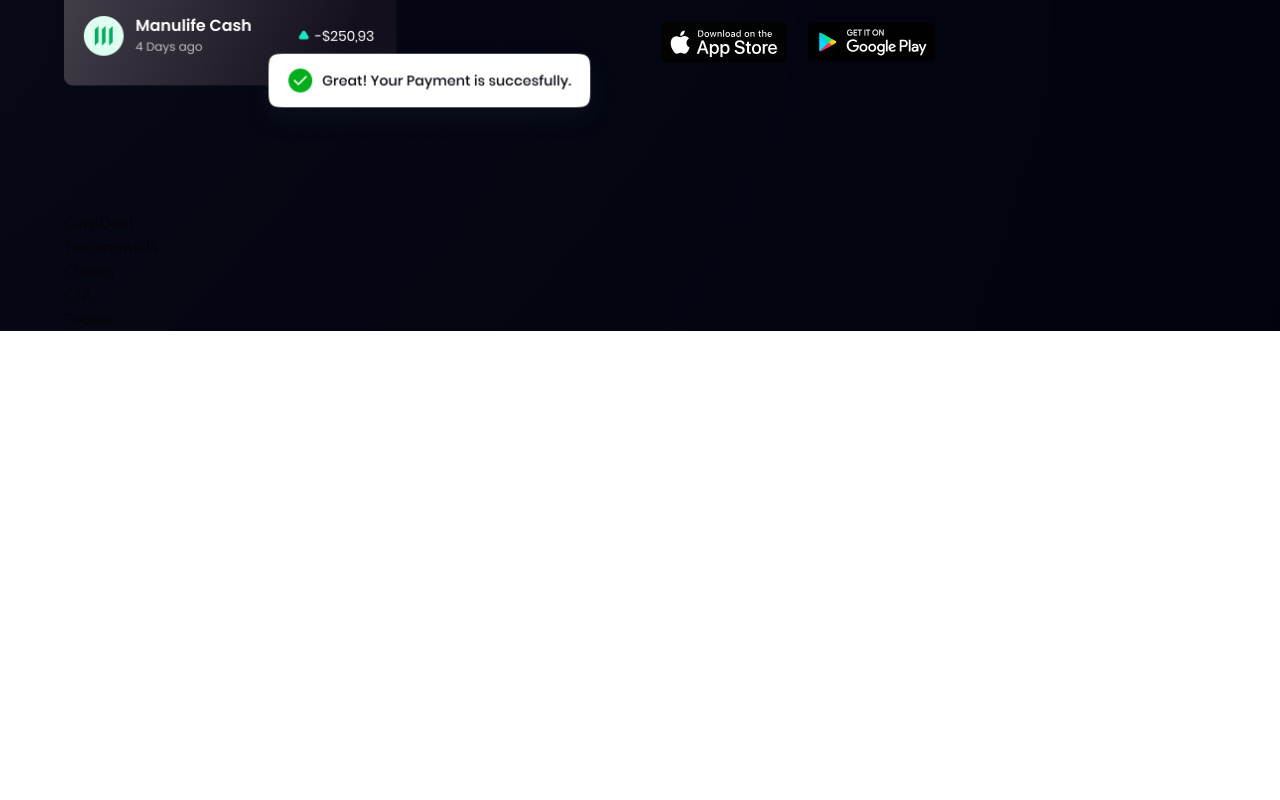
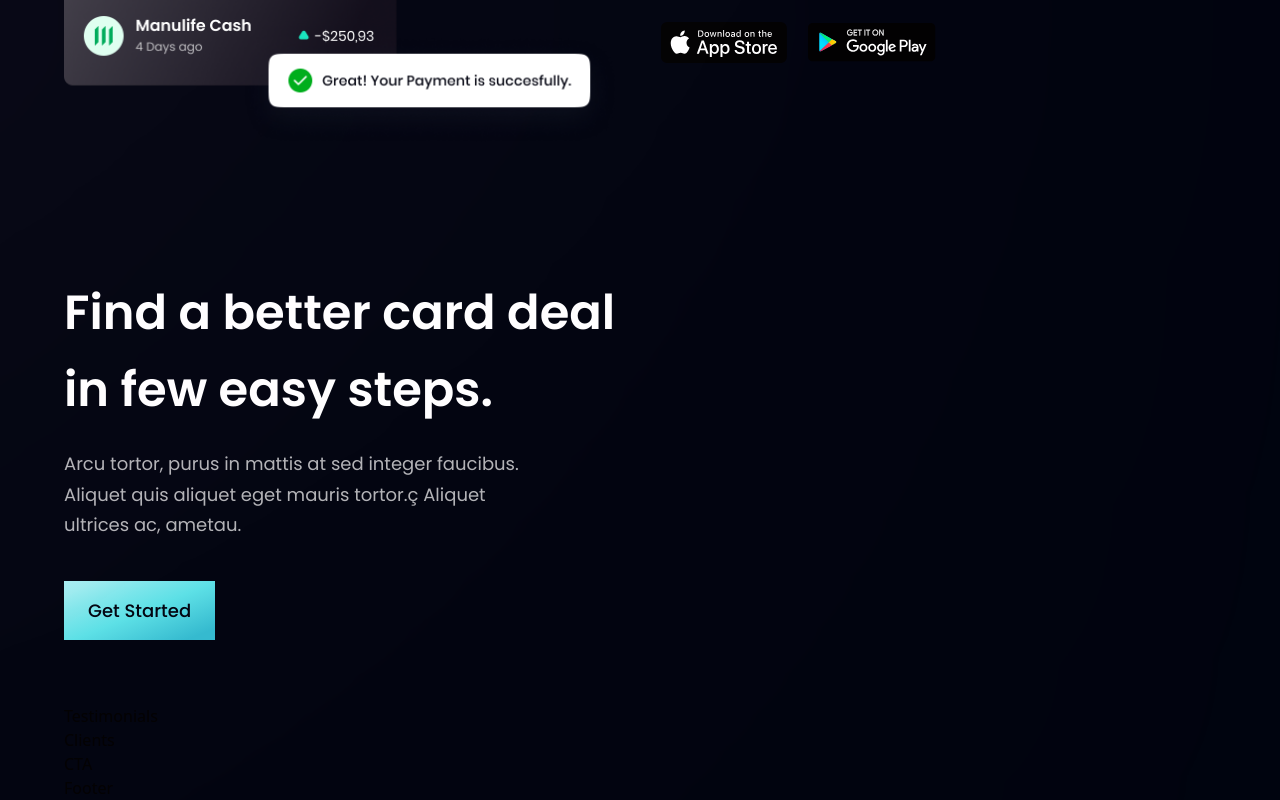
Before and after one commit to rva-mike/bank-modern-app, a React (Vite) app: page / in a window 1280 px wide. Shown: the part 1968-2768 px from the top of the page. Before the commit the page ends 2299 px from the top, so only its background shows below. Built offline with nearby package versions, Linux system fonts and the light colour scheme.

Commit message:
CardDeal component start

```diff
--- a/src/components/CardDeal.jsx
+++ b/src/components/CardDeal.jsx
@@ -1,9 +1,22 @@
-import React from 'react'
+import { card } from '../assets'
+import styles, { layout } from '../style'
+import Button from './Button'
 
-const CardDeal = () => {
-  return (
-    <div>CardDeal</div>
-  )
-}
+const CardDeal = () => (
+  <section className={layout.section} >
+    <div className={layout.sectionInfo}>
+      <h2 className={styles.heading2}>
+        Find a better card deal <br className='sm:block hidden' /> in few easy steps.
+      </h2>
+      <p className={`${styles.paragraph} max-w-[470px] mt-5`}>
+        Arcu tortor, purus in mattis at sed integer faucibus. Aliquet quis aliquet eget mauris tortor.ç Aliquet ultrices ac, ametau.
+      </p>
+      <Button styles='mt-10' />
+
+    </div>
+
+  </section >
+)
+
 
 export default CardDeal
```
